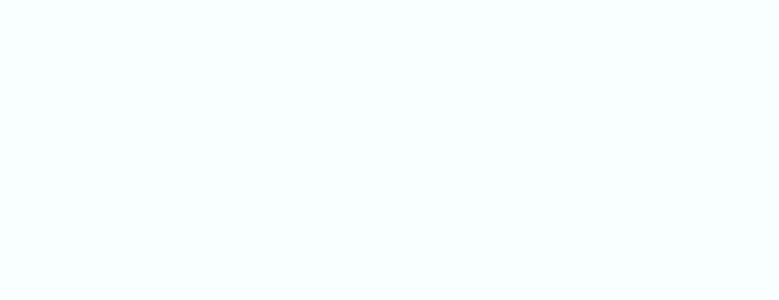
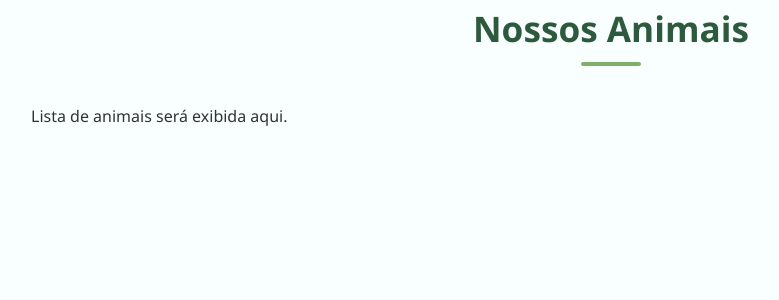
Before and after one commit to vitoriaferreirap/zooSpringBoot, a React (Vite) app in the folder Frontend/: page /animais in a window 1280 px wide. Before the commit this address had no page. Shown: the top 300 px of the page, without its empty margins (29-808 px from the left). Built offline with nearby package versions, Linux system fonts and the light colour scheme.

Commit message:
refactor: add rota de Animais, add navegação para o componente animais, organizano componente.

```diff
--- a/Frontend/src/App.tsx
+++ b/Frontend/src/App.tsx
@@ -1,5 +1,6 @@
 import { BrowserRouter, Route, Routes } from 'react-router-dom'
 import './App.css'
+import Animais from './assets/components/Animais'
 import CadastroAnimal from './assets/components/CadastroAnimal'
 import Home from './assets/components/pages/Home'
 
@@ -11,6 +12,7 @@
             <Routes>
                 <Route path="/" element={<Home />} />
                 <Route path="/cadastroAnimal" element={<CadastroAnimal />} />
+                <Route path="/animais" element={<Animais />} />
             </Routes>
         </BrowserRouter>
     )
--- a/Frontend/src/assets/components/Animais.tsx
+++ b/Frontend/src/assets/components/Animais.tsx
@@ -2,11 +2,13 @@
 const Animais = () => {
     return (
         <section id="animais">
-            <div class="container">
+            <div className="container">
                 <h2>Nossos Animais</h2>
-                <div class="animals-grid">
-                    <!-- Consumindo API -->
-                    <button onclick="carregarAnimaisDaApi()">Carregar Animais</button>
+                {/* Consumir API */}
+                <div className="animals-grid">
+                    {/* exibir animais vindo da API */}
+                    <p>Lista de animais será exibida aqui.</p>
+
                 </div>
             </div>
         </section>
--- a/Frontend/src/assets/components/pages/Home.tsx
+++ b/Frontend/src/assets/components/pages/Home.tsx
@@ -8,7 +8,7 @@
                 <h1>Bem-vindo ao Zoo</h1>
                 <nav>
                     <ul>
-                        <li><Link to="#animais">Animais</Link></li>
+                        <li><Link to="/animais">Animais</Link></li>
                         <li><Link to="#sobre">Sobre</Link></li>
                         <li><Link to="#contato">Contato</Link></li>
                         {/* Ajuste para a rota da página de cadastro na sua SPA */}
```
